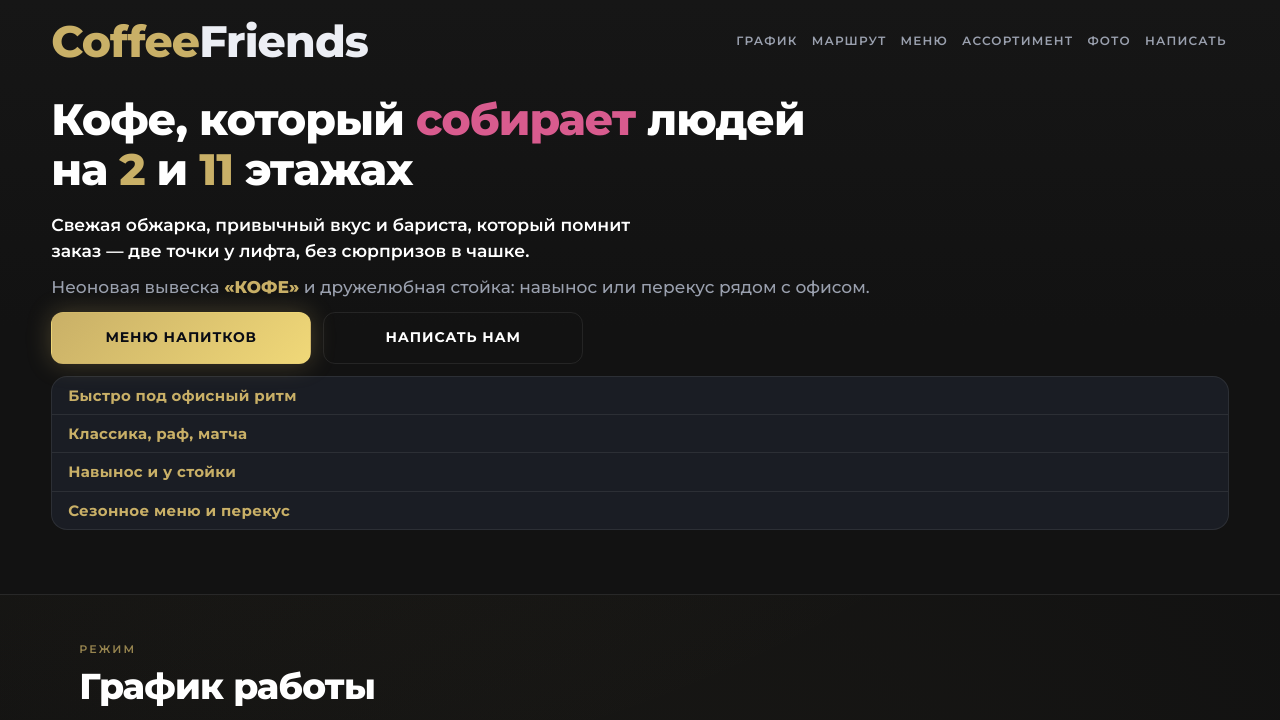
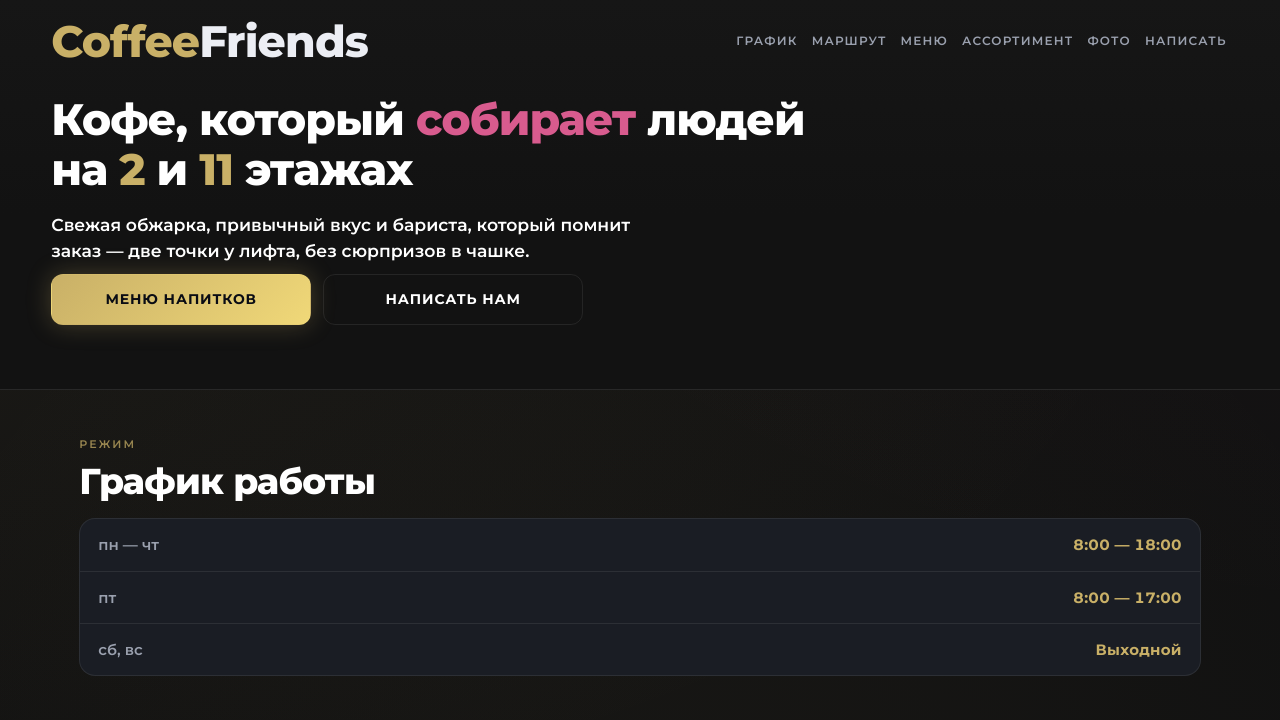
Before and after one commit to puholet-sketch/coffee.friends, a plain HTML site: page index.html in a window 1280 px wide. Shown: the top 720 px of the page. Drawn offline with Linux system fonts and the light colour scheme.

Commit message:
Hero: убрать подзаголовок про вывеску и таблицу «почему мы»
Co-authored-by: Cursor <cursoragent@cursor.com>

```diff
--- a/assets/css/main.css
+++ b/assets/css/main.css
@@ -274,17 +274,13 @@ strong {
   font-weight: 500;
 }
 
-.hero-copy .subtitle {
-  margin-bottom: 12px;
-}
-
 .hero-cta {
   display: grid;
   grid-template-columns: repeat(2, minmax(180px, 260px));
   gap: 8px 12px;
   max-width: none;
   width: 100%;
-  margin-bottom: 12px;
+  margin-bottom: 0;
 }
 
 .hero-cta .btn {
@@ -341,13 +337,6 @@ strong {
   color: var(--accent-gold);
 }
 
-/* Блок «почему мы» — как график работы: surface-card + строки таблицы */
-.hero-bullets-strip {
-  margin: 0;
-  max-width: min(62rem, 100%);
-  width: 100%;
-}
-
 .hero-visual {
   display: flex;
   justify-content: flex-end;
@@ -500,22 +489,6 @@ strong {
   font-variant-numeric: tabular-nums;
   letter-spacing: 0.02em;
   vertical-align: middle;
-}
-
-/* Hero: блок «почему мы» — слева, плотнее, тот же кегль/акцент что у колонки «Цена» в меню */
-.hours-table.hero-bullets-table {
-  font-size: 0.9375rem;
-}
-
-.hours-table.hero-bullets-table td {
-  text-align: left;
-  padding: 8px 16px;
-  line-height: 1.42;
-  font-weight: 700;
-  font-variant-numeric: tabular-nums;
-  letter-spacing: 0.02em;
-  color: var(--accent-gold);
-  white-space: normal;
 }
 
 .hours-table__closed {
--- a/index.html
+++ b/index.html
@@ -47,31 +47,9 @@
         <p class="hero-value">
           Свежая обжарка, привычный вкус и бариста, который помнит заказ — две точки у лифта, без сюрпризов в чашке.
         </p>
-        <p class="subtitle">
-          Неоновая вывеска <span class="text-accent-gold">«КОФЕ»</span> и дружелюбная стойка: навынос или перекус рядом с офисом.
-        </p>
         <div class="hero-cta">
           <a class="btn btn-primary" href="#drinks">Меню напитков</a>
           <a class="btn btn-ghost" href="#feedback">Написать нам</a>
-        </div>
-        <div class="hours-strip surface-card hero-bullets-strip">
-          <table class="hours-table hero-bullets-table" aria-label="Почему мы">
-            <caption class="visually-hidden">Что любят брать рядом с офисом</caption>
-            <tbody>
-              <tr>
-                <td>Быстро под офисный ритм</td>
-              </tr>
-              <tr>
-                <td>Классика, раф, матча</td>
-              </tr>
-              <tr>
-                <td>Навынос и у стойки</td>
-              </tr>
-              <tr>
-                <td>Сезонное меню и перекус</td>
-              </tr>
-            </tbody>
-          </table>
         </div>
       </div>
     </div>
```
